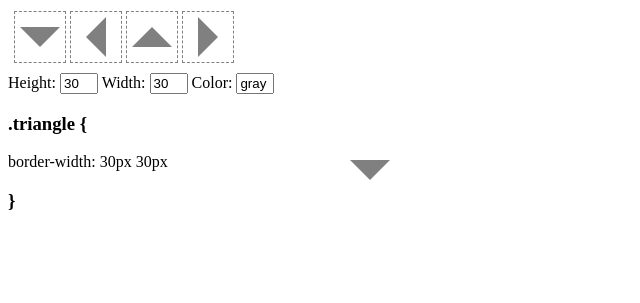
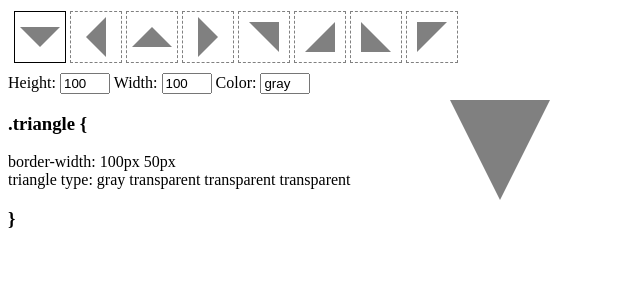
Before and after one commit to jacktandrew/triangle, a plain HTML site: page selector3.html in a window 1280 px wide. Shown: the whole page, without its empty margins (0-640 px from the left). Drawn offline with Linux system fonts and the light colour scheme.

Commit message:
working simple demo with KO

```diff
--- a/selector3.html
+++ b/selector3.html
@@ -17,14 +17,14 @@ h4 {margin: 3px; padding: 3px;}
 .type {margin: 20px 0 0;}
 .sub {width: 200px;}
 .color, .shadow_color, .border_color {width: 100px;}
-input {width: 30px;}
+input {width: 42px;}
 li.box {display: inline-block; border: 1px dashed gray; padding: 5px; position: relative;}
 li.active, li:hover {border: 1px solid black;}
 
 #tri_code, #bor_code {margin-left: 300px;}
 #tri_code strong, #bor_code strong {margin-left: -15px;}
 
-.___c, ._c__, .c___, .__c_ {
+.___c, ._c__, .c___, .__c_, .cc__, ._cc_, .__cc, .c__c, #visual {
   position: relative;
   border-style: solid;
   border-width: 20px;
@@ -34,14 +34,16 @@ li.active, li:hover {border: 1px solid black;}
   font-size: 0;
 }
 
-.___c {border-left-color: gray; margin: 0 -10px 0 10px;}
-._c__ {border-right-color: gray; margin: 0 10px 0 -10px;}
-.c___ {border-top-color: gray; margin: 10px 0 -10px 0;}
-.__c_ {border-bottom-color: gray; margin: -10px 0 10px 0;}
-.half {border-width: 15px; margin: 5px;}
+.___c {border-color: transparent transparent transparent gray; margin: 0 -10px 0 10px;}
+._c__ {border-color: transparent gray transparent transparent; margin: 0 10px 0 -10px;}
+.c___ {border-color: gray transparent transparent transparent; margin: 10px 0 -10px 0;}
+.__c_ {border-color: transparent transparent gray transparent; margin: -10px 0 10px 0;}
+.cc__ {border-color: gray gray transparent transparent; border-width: 15px; margin: 5px;}
+._cc_ {border-color: transparent gray gray transparent; border-width: 15px; margin: 5px;}
+.__cc {border-color: transparent transparent gray gray; border-width: 15px; margin: 5px;}
+.c__c {border-color: gray transparent transparent gray; border-width: 15px; margin: 5px;}
 
-
-#visual {position: absolute; top: 150px; left: 350px; color: gray;}
+#visual {position: absolute; top: 100px; left: 450px;}
 
 .group:before, .group:after {content:""; display:table;}
 .group:after {clear:both;}
@@ -61,29 +63,48 @@ input[type=radio] {height: 50px; width: 50px; opacity: 0; display: inline-block;
     </li>
   </ul>
 
-Height:  <input type="text" data-bind='value: triHeight' />
-Width:  <input type="text" data-bind='value: triWidth' />
-Color:  <input type="text" data-bind='value: triColor' />
+Height: <input type="number" data-bind='value: triHeight, valueUpdate: "afterkeydown"' />
+Width:  <input type="number" data-bind='value: triWidth, valueUpdate: "afterkeydown"' />
+Color:  <input type="text" data-bind='value: triColor, valueUpdate: "afterkeydown"' />
 
-<div id="visual" data-bind="attr: {class: radioOption}"></div>
+<div id="visual" data-bind="style: {borderColor: borColor, borderWidth: borWidth}"></div>
 <div id="code">
 <h3>.triangle {</h3>
-  <label>border-width: </label><span data-bind='text: borderWidth'></span>
-  <!-- <label>border-color:</label><p data-bind='value: borderColor'></p> -->
+  <label>border-width: </label><span data-bind='text: borWidth'></span><br/>
+  <label>triangle type: </label><span data-bind='text: borColor'></span>
 <h3>}</h3>
 </div>
 
 </body>
 <script type="text/javascript">
+$(function(){
+  $('li.box:first-child').addClass('active');
+  $('li').click(function(){
+    $('li').removeClass('active');
+    $(this).addClass('active');
+  });
+});
+
+
 var viewModel = function() {
-    this.triHeight = ko.observable("30");
-    this.triWidth = ko.observable("30");
+
+    this.triHeight = ko.observable("100");
+    this.triWidth = ko.observable("100");
     this.triColor = ko.observable("gray");
-    this.optionValues = ["c___","_c__","__c_","___c"];
+    this.optionValues = ["c___","_c__","__c_","___c","cc__","_cc_","__cc","c__c"];
     this.radioOption = ko.observable("c___");
+    this.borColor = ko.computed(function() {
+      return borColor = this.radioOption().replace(/c/gi, this.triColor() + " " ).replace(/_/g, 'transparent ' )
+    }, this);
 
-    this.borderWidth = ko.computed(function() {
-      return this.triHeight() + "px " + this.triWidth() + "px";
+    this.borWidth = ko.computed(function() {
+      if(this.radioOption() == "___c" || this.radioOption() == "_c__") {
+        return this.triHeight() / 2 + "px " + this.triWidth() + "px";
+      } else if(this.radioOption() == "c___" || this.radioOption() == "__c_") {
+        return this.triHeight() + "px " + this.triWidth() / 2 + "px";
+      } else {
+        return this.triHeight() / 2 + "px " + this.triWidth() / 2 + "px";
+      }
     }, this);
 
 };
```
Also changed, not shown: triangle-ko.html (+31 -9 lines).
